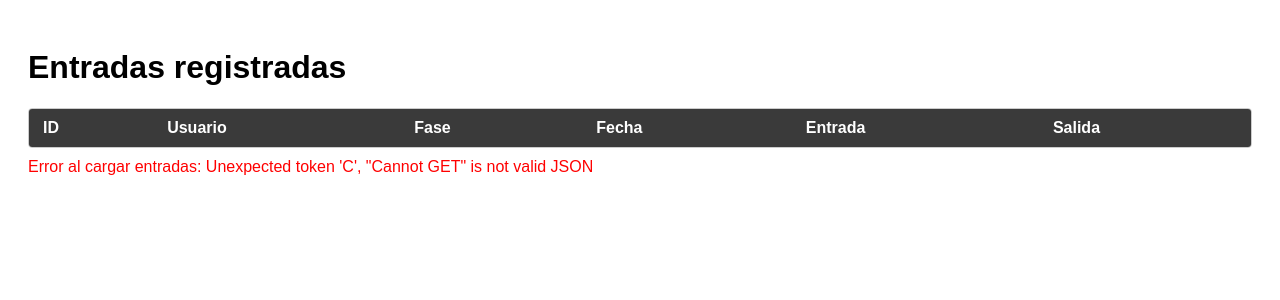
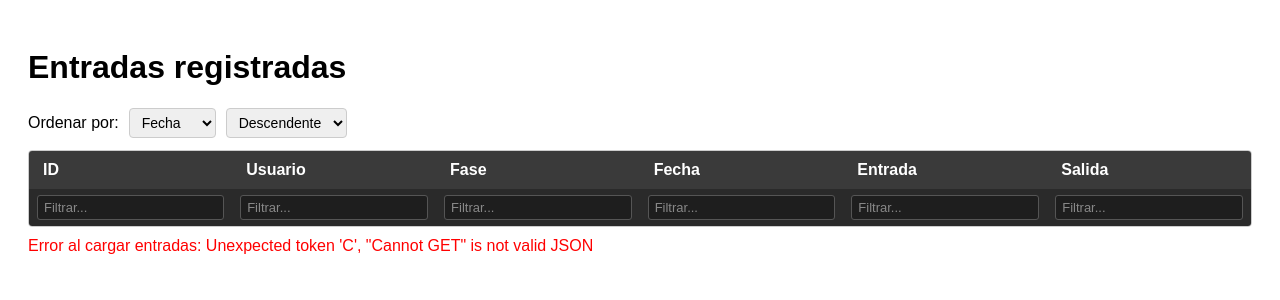
Before and after one commit to FerdinandoPH/PAP_PL2, a Python web app: template servidor/servidor_pap/templates/index.html in a window 1280 px wide. Shown: the top 300 px of the page. Run offline with Jinja, Linux system fonts and the light colour scheme; the template is opened without the code that fills it, so the values that code supplies are empty.

Commit message:
añadir ordenación y filtros

```diff
--- a/servidor/app.py
+++ b/servidor/app.py
@@ -1,2 +1,4 @@
 from servidor_pap import crear_app
 app = crear_app()
+if __name__ == '__main__':
+    app.run(debug=True)
--- a/servidor/servidor_pap/static/css/estilos.css
+++ b/servidor/servidor_pap/static/css/estilos.css
@@ -1,6 +1,20 @@
 body {
     font-family: sans-serif;
     padding: 20px;
+}
+
+.controles-orden {
+    display: flex;
+    align-items: center;
+    gap: 10px;
+    margin-bottom: 12px;
+}
+
+.controles-orden select {
+    padding: 5px 8px;
+    border: 1px solid #ccc;
+    border-radius: 4px;
+    font-size: 14px;
 }
 
 .tabla-contenedor {
@@ -22,6 +36,26 @@ thead th {
     color: white;
     padding: 10px 14px;
     text-align: left;
+}
+
+.fila-filtros th {
+    background: #2a2a2a;
+    padding: 6px 8px;
+}
+
+.fila-filtros input {
+    width: 100%;
+    box-sizing: border-box;
+    padding: 4px 6px;
+    border: 1px solid #555;
+    border-radius: 3px;
+    background: #1e1e1e;
+    color: #d4d4d4;
+    font-size: 13px;
+}
+
+.fila-filtros input::placeholder {
+    color: #888;
 }
 
 tbody tr:nth-child(even) {
--- a/servidor/servidor_pap/static/js/tabla.js
+++ b/servidor/servidor_pap/static/js/tabla.js
@@ -1,17 +1,53 @@
 const INTERVALO_MS = 5000;
 
-async function cargarEntradas() {
-    try {
-        const resp = await fetch('/api/obtener_entradas');
-        const data = await resp.json();
-        if (!resp.ok) {
-            document.getElementById('mensaje-error').textContent = data.error;
-            return;
+let entradasCache = [];
+
+function obtenerFiltros() {
+    return {
+        id:      document.getElementById('filtro-id').value.toLowerCase(),
+        usuario: document.getElementById('filtro-usuario').value.toLowerCase(),
+        fase:    document.getElementById('filtro-fase').value.toLowerCase(),
+        fecha:   document.getElementById('filtro-fecha').value.toLowerCase(),
+        entrada: document.getElementById('filtro-entrada').value.toLowerCase(),
+        salida:  document.getElementById('filtro-salida').value.toLowerCase(),
+    };
 }
-        document.getElementById('mensaje-error').textContent = '';
+
+function renderizarTabla() {
+    const campo = document.getElementById('campo-orden').value;
+    const direccion = document.getElementById('direccion-orden').value;
+    const filtros = obtenerFiltros();
+
+    const entradas = [...entradasCache]
+        .filter(e => {
+            const fechaStr = new Date(e.fecha).toLocaleString().toLowerCase();
+            return (
+                String(e.id).toLowerCase().includes(filtros.id) &&
+                e.nombre_usuario.toLowerCase().includes(filtros.usuario) &&
+                e.nombre_fase.toLowerCase().includes(filtros.fase) &&
+                fechaStr.includes(filtros.fecha) &&
+                e.entrada.toLowerCase().includes(filtros.entrada) &&
+                e.salida.toLowerCase().includes(filtros.salida)
+            );
+        })
+        .sort((a, b) => {
+        let va = a[campo];
+        let vb = b[campo];
+        if (campo === 'fecha') {
+            va = new Date(va);
+            vb = new Date(vb);
+        } else {
+            va = va.toLowerCase();
+            vb = vb.toLowerCase();
+        }
+        if (va < vb) return direccion === 'asc' ? -1 : 1;
+        if (va > vb) return direccion === 'asc' ? 1 : -1;
+        return 0;
+    });
+
     const tbody = document.getElementById('cuerpo-tabla');
     tbody.innerHTML = '';
-        data.entradas.forEach(e => {
+    entradas.forEach(e => {
         const tr = document.createElement('tr');
         const campos = [
             e.id,
@@ -34,12 +70,30 @@ async function cargarEntradas() {
             tr.appendChild(td);
         });
         tbody.appendChild(tr);
+    });
+}
 
-        });
+async function cargarEntradas() {
+    try {
+        const resp = await fetch('/api/obtener_entradas');
+        const data = await resp.json();
+        if (!resp.ok) {
+            document.getElementById('mensaje-error').textContent = data.error;
+            return;
+        }
+        document.getElementById('mensaje-error').textContent = '';
+        entradasCache = data.entradas;
+        renderizarTabla();
     } catch (err) {
         document.getElementById('mensaje-error').textContent = 'Error al cargar entradas: ' + err.message;
     }
 }
 
+document.getElementById('campo-orden').addEventListener('change', renderizarTabla);
+document.getElementById('direccion-orden').addEventListener('change', renderizarTabla);
+
+['filtro-id', 'filtro-usuario', 'filtro-fase', 'filtro-fecha', 'filtro-entrada', 'filtro-salida']
+    .forEach(id => document.getElementById(id).addEventListener('input', renderizarTabla));
+
 cargarEntradas();
 setInterval(cargarEntradas, INTERVALO_MS);
--- a/servidor/servidor_pap/templates/index.html
+++ b/servidor/servidor_pap/templates/index.html
@@ -8,6 +8,18 @@
 </head>
 <body>
     <h1>Entradas registradas</h1>
+    <div class="controles-orden">
+        <label for="campo-orden">Ordenar por:</label>
+        <select id="campo-orden">
+            <option value="fecha">Fecha</option>
+            <option value="nombre_usuario">Usuario</option>
+            <option value="nombre_fase">Fase</option>
+        </select>
+        <select id="direccion-orden">
+            <option value="desc">Descendente</option>
+            <option value="asc">Ascendente</option>
+        </select>
+    </div>
     <div class="tabla-contenedor">
         <table>
             <thead>
@@ -19,6 +31,14 @@
                     <th>Entrada</th>
                     <th>Salida</th>
                 </tr>
+                <tr class="fila-filtros">
+                    <th><input type="text" id="filtro-id" placeholder="Filtrar..."></th>
+                    <th><input type="text" id="filtro-usuario" placeholder="Filtrar..."></th>
+                    <th><input type="text" id="filtro-fase" placeholder="Filtrar..."></th>
+                    <th><input type="text" id="filtro-fecha" placeholder="Filtrar..."></th>
+                    <th><input type="text" id="filtro-entrada" placeholder="Filtrar..."></th>
+                    <th><input type="text" id="filtro-salida" placeholder="Filtrar..."></th>
+                </tr>
             </thead>
             <tbody id="cuerpo-tabla"></tbody>
         </table>
```
Lines whose indentation alone changed are shown as unchanged.
